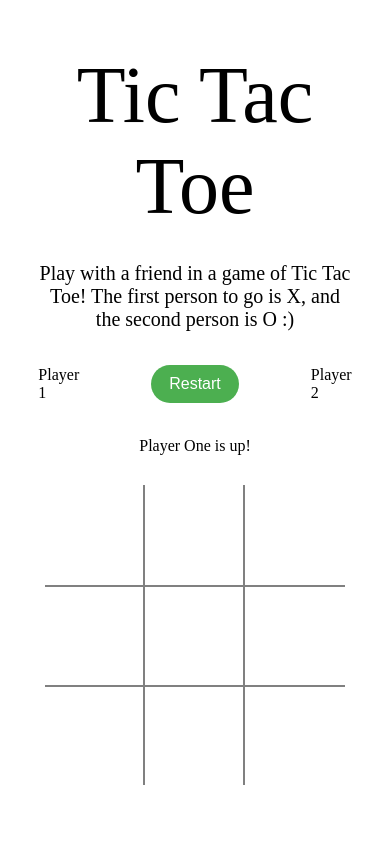
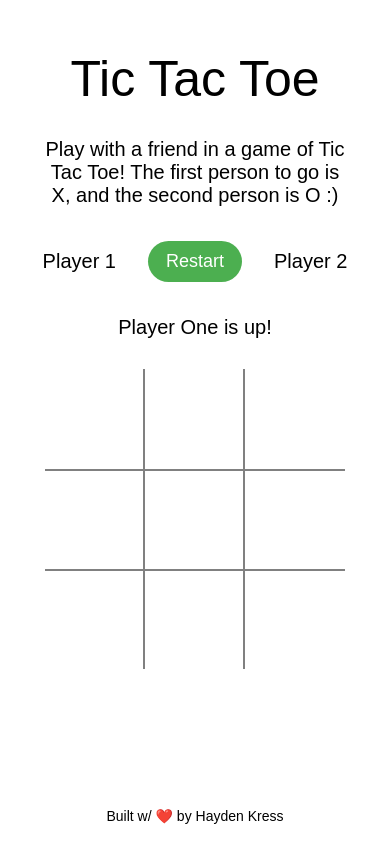
Before and after one commit to haydenkress/tic-tac-toe, a website: page index.html in a window 390 px wide. Drawn offline with Linux system fonts and the light colour scheme.

Commit message:
Add styling

```diff
--- a/index.html
+++ b/index.html
@@ -15,9 +15,9 @@
         X, and the second person is O :)
       </div>
       <div class="controls">
-        <span class="player-name player-one">Player 1</span>
+        <div class="player-name player-one">Player 1</div>
         <button class="restart">Restart</button>
-        <span class="player-name player-two">Player 2</span>
+        <div class="player-name player-two">Player 2</div>
       </div>
       <div class="current-player"></div>
       <div class="board">
@@ -32,6 +32,7 @@
         <div class="cell" id="c8" cell-id="8"></div>
       </div>
     </div>
+    <div class="credits">Built w/ ❤️ by Hayden Kress</div>
   </body>
   <script src="./script.js"></script>
 </html>
--- a/script.js
+++ b/script.js
@@ -90,7 +90,7 @@ function handleCellClick() {
       disableCells();
     } else if (checkTie() === true) {
       currentPlayer.textContent =
-        "It's a tie! Hit the reset button to play again.";
+        "It's a tie! Hit the restart button to play again.";
     }
   } else if (playerTurn.count % 2 !== 0 && cell.textContent === "") {
     cell.textContent = "O";
@@ -103,7 +103,7 @@ function handleCellClick() {
       disableCells();
     } else if (checkTie() === true) {
       currentPlayer.textContent =
-        "It's a tie! Hit the reset button to play again.";
+        "It's a tie! Hit the restart button to play again.";
     }
   }
 }
--- a/style.css
+++ b/style.css
@@ -1,6 +1,7 @@
 :root {
   --grid-color: 2px solid grey;
 }
+@import url("https://fonts.googleapis.com/css2?family=Roboto:ital,wght@0,100;0,300;0,400;0,500;1,400&display=swap");
 
 body {
   padding: 0;
@@ -10,6 +11,7 @@ body {
   align-items: center;
   height: 100vh;
   width: 100vw;
+  font-family: "Roboto Mono", sans-serif;
 }
 
 .main {
@@ -47,7 +49,7 @@ button {
   text-align: center;
   text-decoration: none;
   display: inline-block;
-  font-size: 16px;
+  font-size: 18px;
   margin: 4px 2px;
   cursor: pointer;
   border-radius: 25px;
@@ -93,3 +95,33 @@ button:hover {
 #c8 {
   border-top: var(--grid-color);
 }
+
+.current-player {
+  font-size: 20px;
+}
+
+.player-name {
+  font-size: 20px;
+}
+
+.credits {
+  box-sizing: border-box;
+  position: absolute;
+  bottom: 0;
+  padding: 20px;
+  font-size: 14px;
+}
+
+@media screen and (max-width: 400px) {
+  .title {
+    margin-top: 50px;
+    font-size: 50px;
+    text-align: center;
+  }
+
+  .controls {
+    display: flex;
+    gap: 30px;
+    align-items: center;
+  }
+}
```
